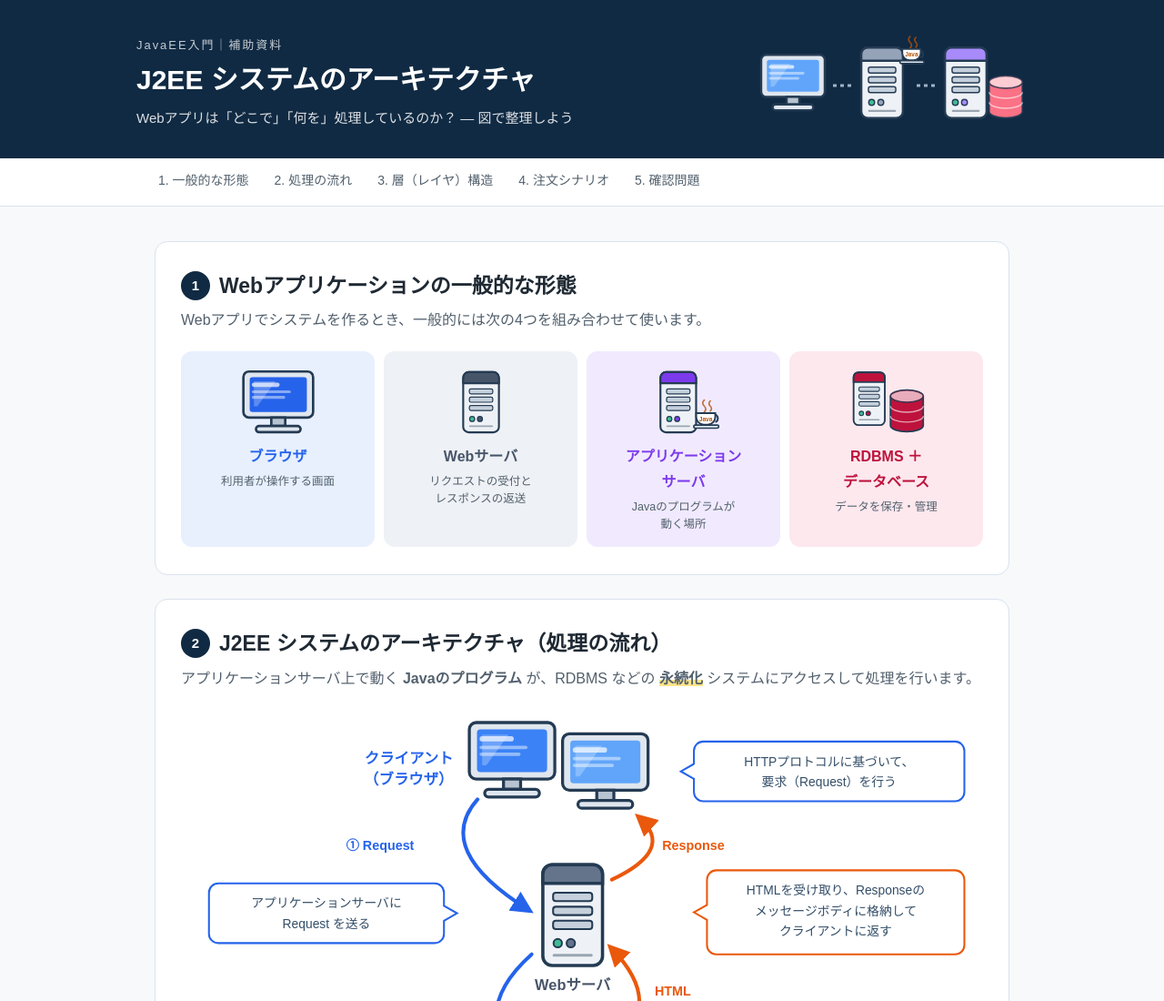
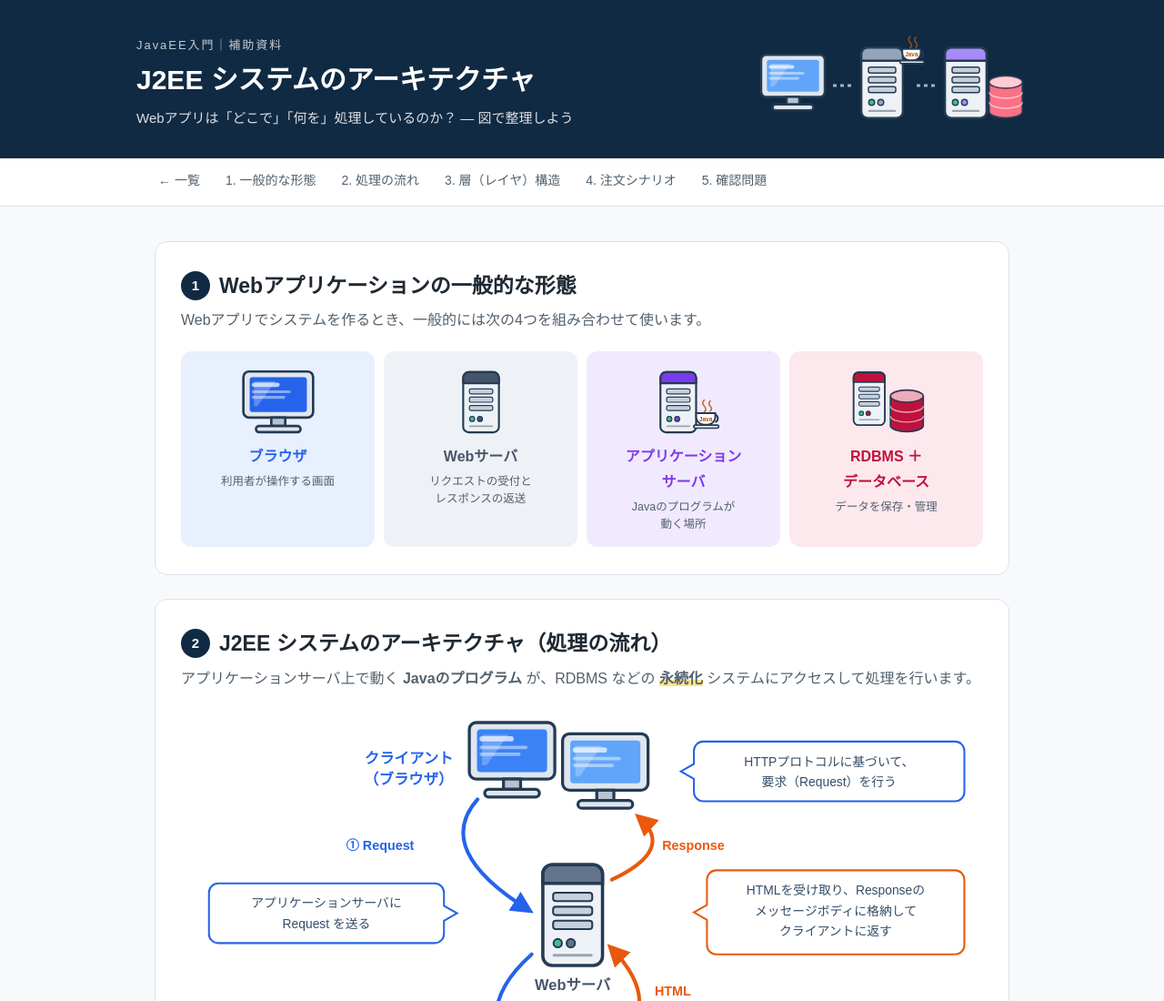
Before and after one commit to m22439/m22439.github.io, a plain HTML site: page J2ee_architecture.html in a window 1280 px wide. Shown: the top 1100 px of the page at 91% size. Drawn offline with Linux system fonts and the light colour scheme.

Commit message:
Update J2ee_architecture.html

```diff
--- a/J2ee_architecture.html
+++ b/J2ee_architecture.html
@@ -229,6 +229,7 @@ footer{text-align:center;font-size:12px;color:var(--sub);padding:0 0 30px}
 </div></header>
 
 <nav><div class="inner">
+  <a href="index.html" class="home">← 一覧</a>
   <a href="#s1">1. 一般的な形態</a>
   <a href="#s2">2. 処理の流れ</a>
   <a href="#s3">3. 層（レイヤ）構造</a>
```
